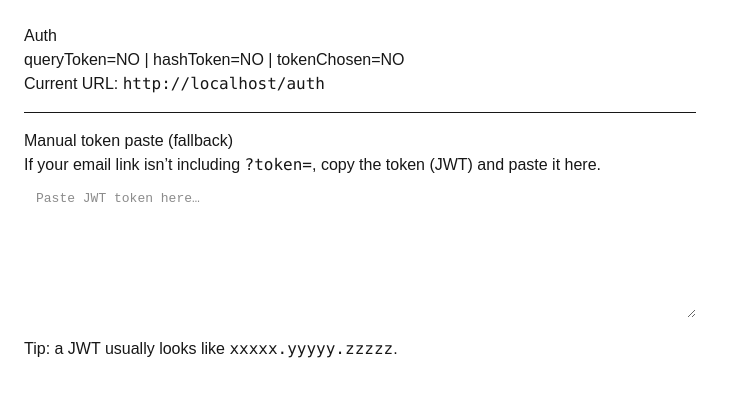
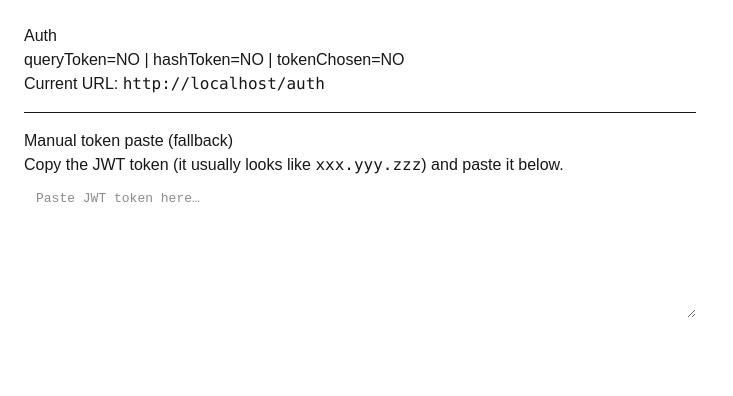
Before and after one commit to Andrieg/Moove, a Next.js app in the folder apps/client/: page /auth in a window 1280 px wide. Shown: the top 396 px of the page, without its empty margins (0-733 px from the left). Built offline with nearby package versions, Linux system fonts and the light colour scheme.

Commit message:
Update page.tsx

```diff
--- a/apps/client/app/auth/page.tsx
+++ b/apps/client/app/auth/page.tsx
@@ -7,7 +7,6 @@ import { setToken } from "@moove/api-client";
 function readTokenFromHash(): string | null {
   if (typeof window === "undefined") return null;
   const hash = window.location.hash || "";
-  // supports: #token=XYZ or #/auth?token=XYZ
   const m = hash.match(/token=([^&]+)/);
   return m ? decodeURIComponent(m[1]) : null;
 }
@@ -55,8 +54,8 @@ export default function AuthPage() {
 
       <h2>Manual token paste (fallback)</h2>
       <p>
-        If your email link isn’t including <code>?token=</code>, copy the token
-        (JWT) and paste it here.
+        Copy the JWT token (it usually looks like <code>xxx.yyy.zzz</code>) and
+        paste it below.
       </p>
 
       <textarea
@@ -66,10 +65,6 @@ export default function AuthPage() {
         style={{ width: "100%", padding: 12, fontFamily: "monospace" }}
         placeholder="Paste JWT token here…"
       />
-
-      <p style={{ marginTop: 12 }}>
-        Tip: a JWT usually looks like <code>xxxxx.yyyyy.zzzzz</code>.
-      </p>
     </main>
   );
 }
```
